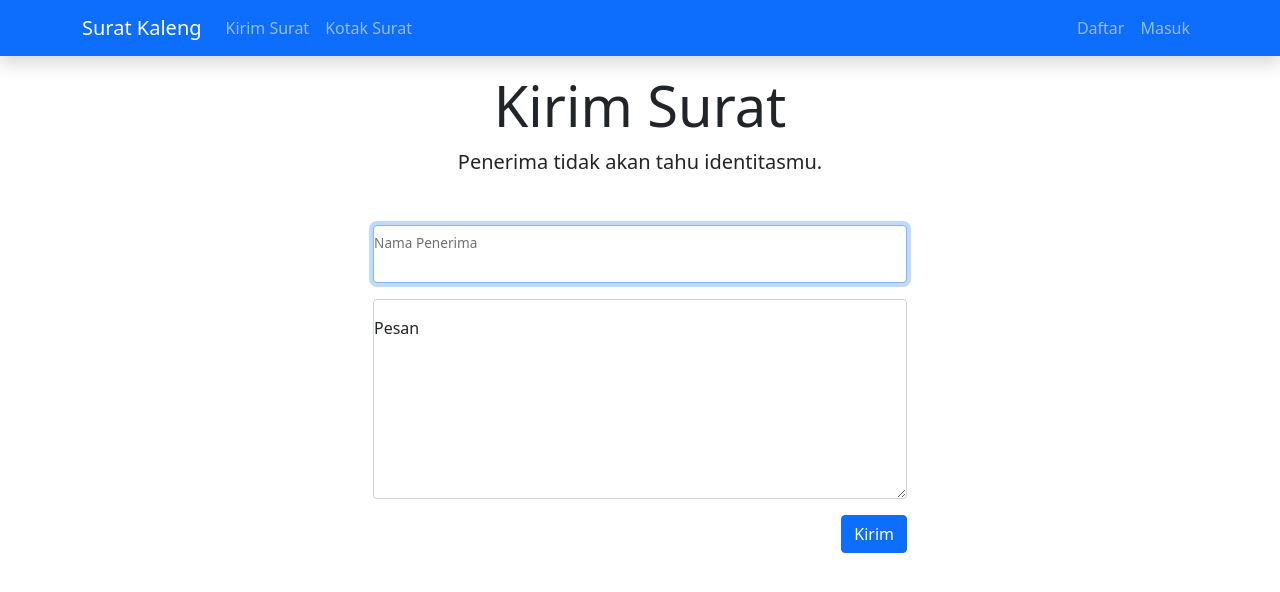
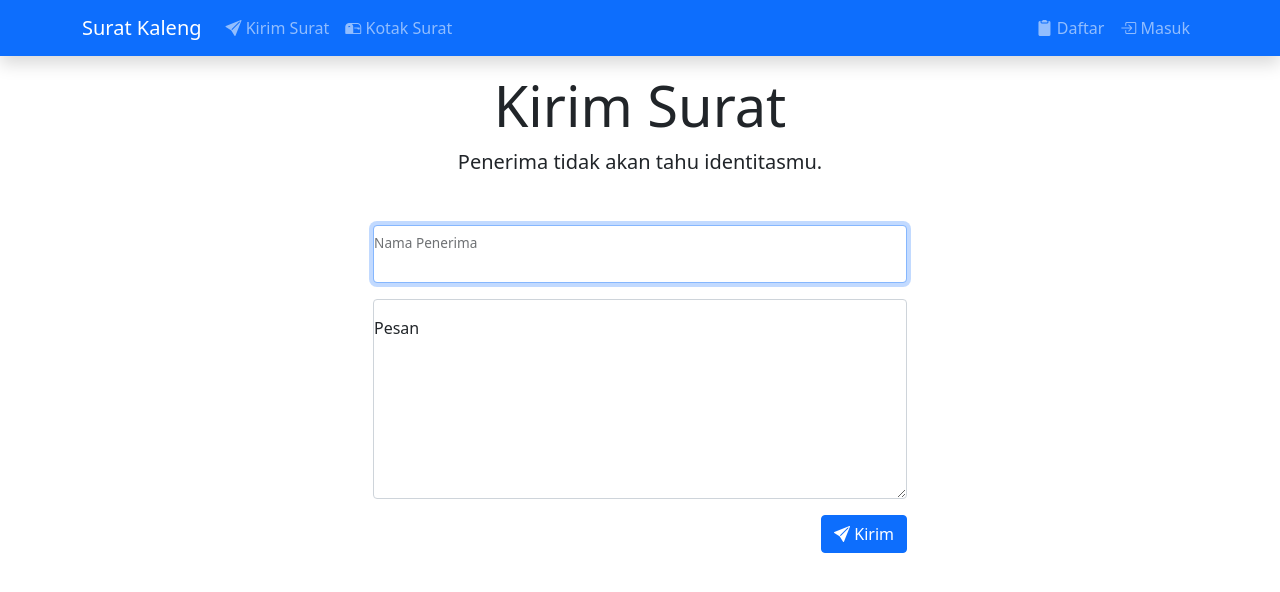
Before and after one commit to Daemon19/surat-kaleng, a Flask app: page /kirim in a window 1280 px wide. Shown: the top 592 px of the page. Run offline with Flask 2, Linux system fonts and the light colour scheme; parts of the project's set-up code (start-up, migrations or seed data) failed here and were passed over; some libraries are stand-ins or nearby versions.

Commit message:
style: menambahkan icon pada beberapa element

```diff
--- a/templates/daftar.html
+++ b/templates/daftar.html
@@ -43,7 +43,8 @@ Jika sudah memiliki akun, masuk di <a href="/masuk">sini</a>.
             <div class="row justify-content-center">
                 <div class="col-md-6 d-flex justify-content-end">
                     <button type="submit"
-                        class="btn btn-primary">Daftar</button>
+                        class="btn btn-primary"><i
+                            class="bi bi-clipboard2-check"></i> Daftar</button>
                 </div>
             </div>
 
--- a/templates/kirim_surat.html
+++ b/templates/kirim_surat.html
@@ -32,8 +32,8 @@ Penerima <strong>tidak</strong> akan tahu identitasmu.
                 </div>
                 <div class="row justify-content-center">
                     <div class="col-md-6 d-flex justify-content-end">
-                        <button type="submit"
-                            class="btn btn-primary">Kirim</button>
+                        <button type="submit" class="btn btn-primary"><i
+                                class="bi bi-send-fill"></i> Kirim</button>
                     </div>
                 </div>
             </div>
--- a/templates/layout.html
+++ b/templates/layout.html
@@ -36,15 +36,21 @@
             <div class="collapse navbar-collapse justify-content-end"
                 id="navbarNavAltMarkup">
                 <div class="navbar-nav">
-                    <a class="nav-link" href="/kirim">Kirim Surat</a>
-                    <a class="nav-link" href="/kotak-surat">Kotak Surat</a>
+                    <a class="nav-link" href="/kirim"><i
+                            class="bi bi-send-fill"></i> Kirim Surat</a>
+                    <a class="nav-link" href="/kotak-surat"><i class="bi bi-mailbox2"></i> Kotak Surat</a>
                 </div>
                 <div class="navbar-nav ms-auto">
                     {% if session["id_pengguna"] %}
-                    <a class="nav-link" href="/keluar">Keluar</a>
+                    <form action="/keluar" method="post">
+                        <button type="submit"
+                            class="btn btn-primary">Keluar</button>
+                    </form>
                     {% else %}
-                    <a class="nav-link" href="/daftar">Daftar</a>
-                    <a class="nav-link" href="/masuk">Masuk</a>
+                    <a class="nav-link" href="/daftar"><i
+                            class="bi bi-clipboard2-fill"></i> Daftar</a>
+                    <a class="nav-link" href="/masuk"><i
+                            class="bi bi-box-arrow-in-right"></i> Masuk</a>
                     {% endif %}
                 </div>
             </div>
--- a/templates/masuk.html
+++ b/templates/masuk.html
@@ -33,7 +33,8 @@ Jika tidak memiliki akun, daftar di <a href="/daftar">sini</a>.
 
             <div class="row justify-content-center">
                 <div class="col-md-6 d-flex justify-content-end">
-                    <button type="submit" class="btn btn-primary">Masuk</button>
+                    <button type="submit" class="btn btn-primary"><i
+                            class="bi bi-box-arrow-in-right"></i> Masuk</button>
                 </div>
             </div>
 
```
Also changed, not shown: 1 other file.
